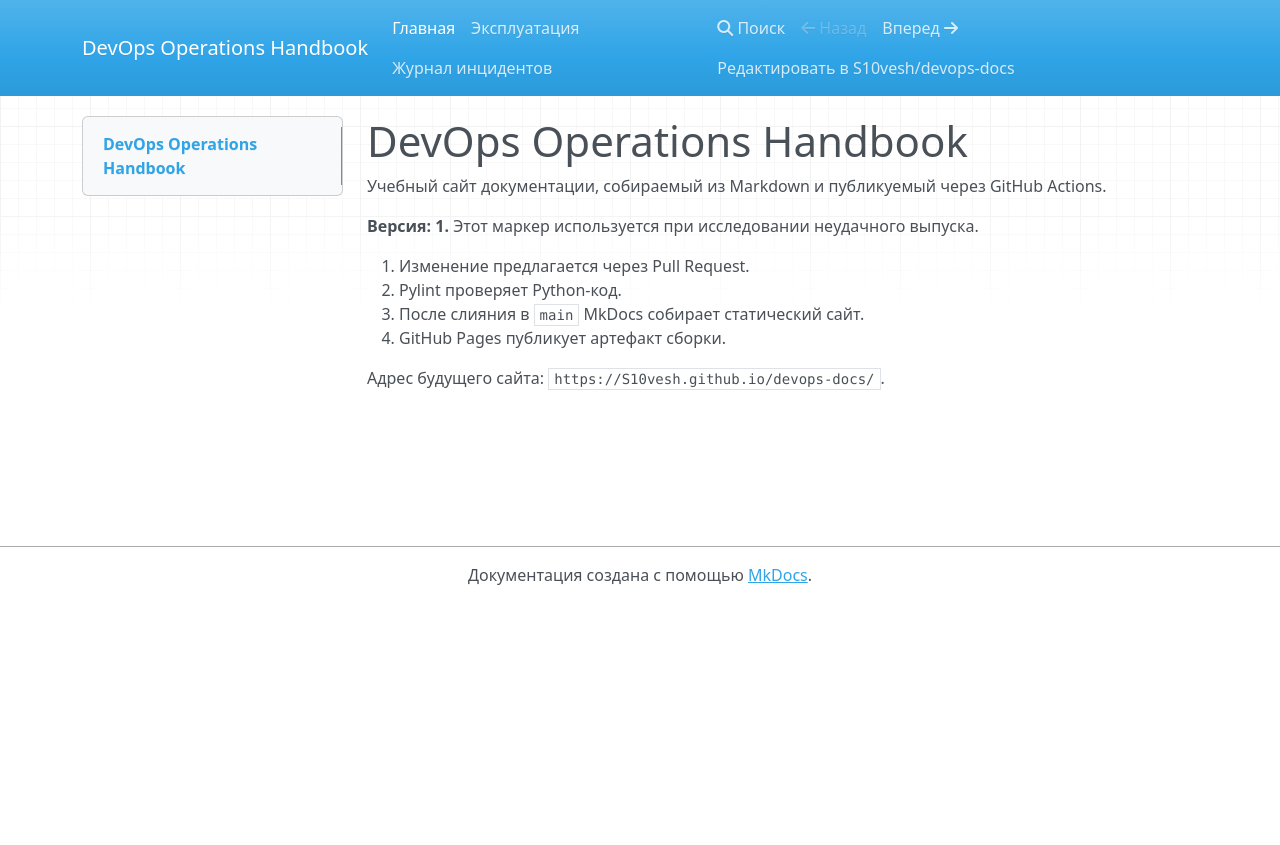
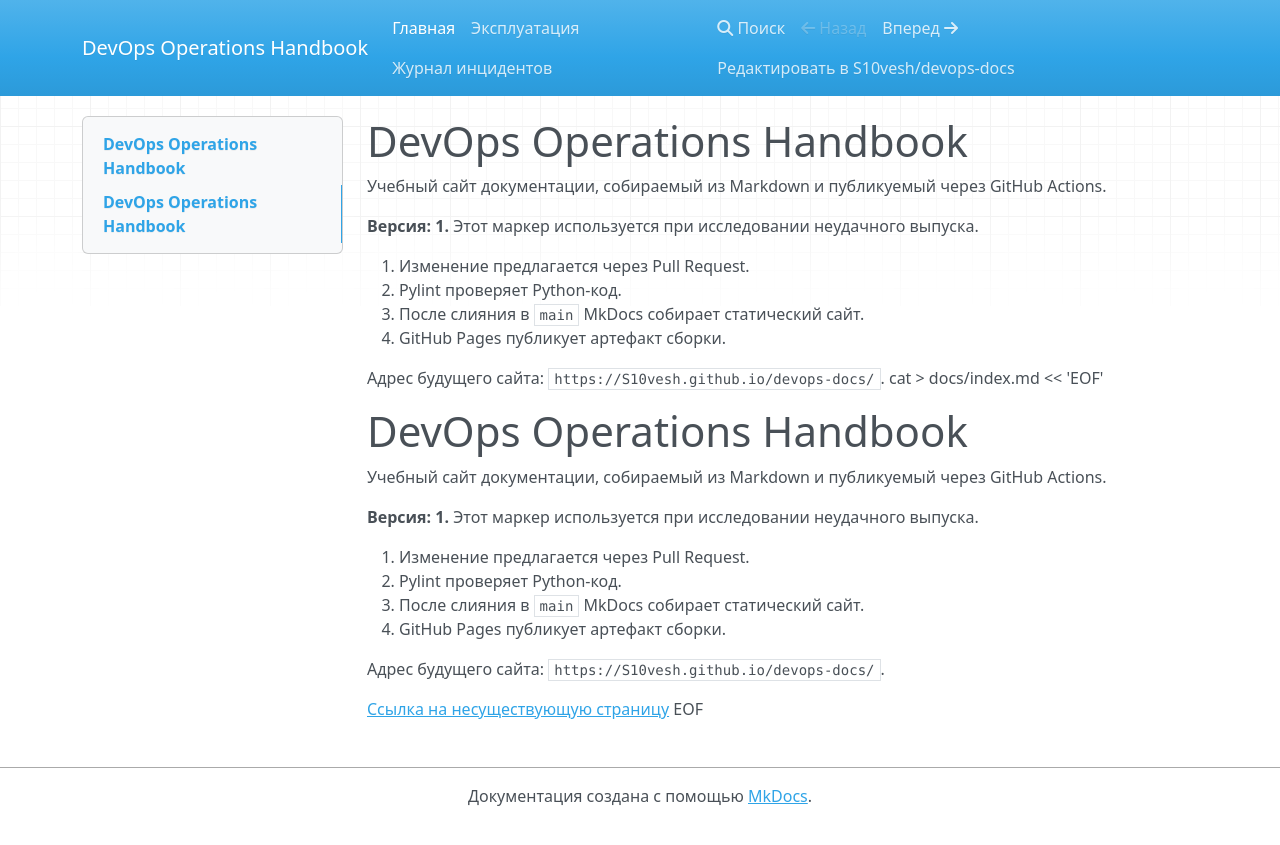
Before and after one commit to S10vesh/devops-docs, an MkDocs documentation site: the page built from docs/index.md, in a window 1280 px wide. Shown: the top 845 px of the page. Built offline with MkDocs 1.6.1, drawn with Linux system fonts in a browser that asks for light colours; nearby versions of some CDN libraries.

Commit message:
docs: add broken link for incident test

```diff
--- a/docs/index.md
+++ b/docs/index.md
@@ -10,3 +10,19 @@
 4. GitHub Pages публикует артефакт сборки.
 
 Адрес будущего сайта: `https://S10vesh.github.io/devops-docs/`.
+cat > docs/index.md << 'EOF'
+# DevOps Operations Handbook
+
+Учебный сайт документации, собираемый из Markdown и публикуемый через GitHub Actions.
+
+**Версия: 1.** Этот маркер используется при исследовании неудачного выпуска.
+
+1. Изменение предлагается через Pull Request.
+2. Pylint проверяет Python-код.
+3. После слияния в `main` MkDocs собирает статический сайт.
+4. GitHub Pages публикует артефакт сборки.
+
+Адрес будущего сайта: `https://S10vesh.github.io/devops-docs/`.
+
+[Ссылка на несуществующую страницу](missing.md)
+EOF
```
